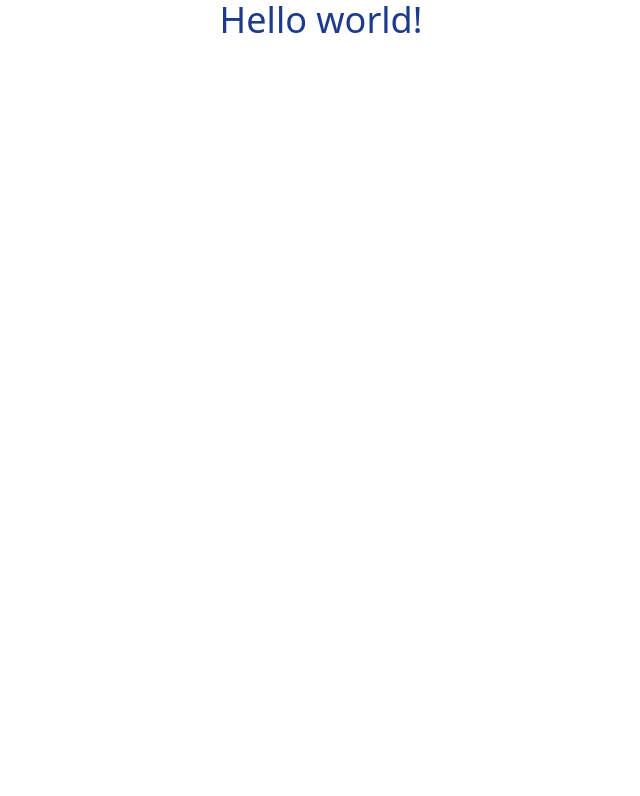
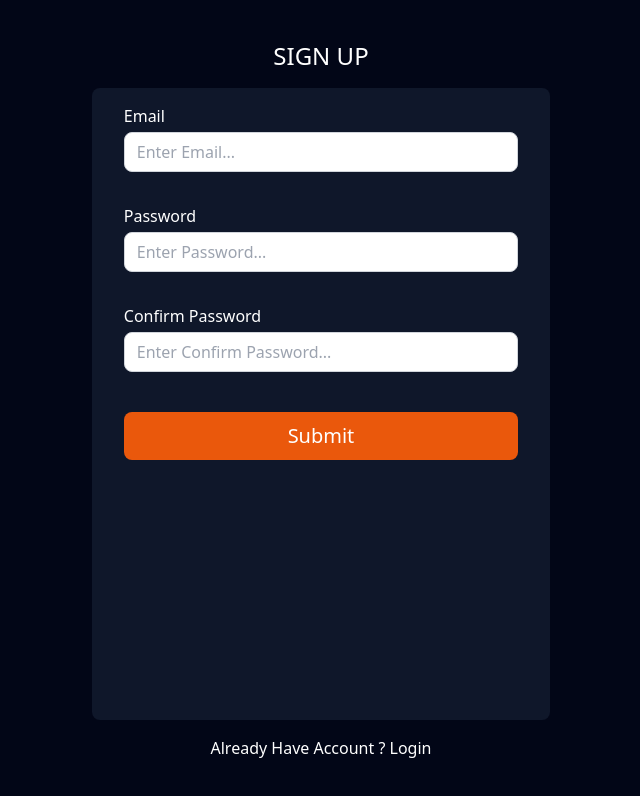
Before and after one commit to shilpi126/mail-box, a React (Create React App) app: page / in a window 1280 px wide. Shown: the top 796 px of the page, without its empty margins (319-959 px from the left). Built offline with nearby package versions, Linux system fonts and the light colour scheme.

Commit message:
:airplane:  signup with firebase

```diff
--- a/package.json
+++ b/package.json
@@ -6,6 +6,7 @@
     "@testing-library/jest-dom": "^5.17.0",
     "@testing-library/react": "^13.4.0",
     "@testing-library/user-event": "^13.5.0",
+    "axios": "^1.7.7",
     "react": "^18.3.1",
     "react-dom": "^18.3.1",
     "react-scripts": "5.0.1",
--- a/src/App.js
+++ b/src/App.js
@@ -1,11 +1,10 @@
+import Signup from "./pages/Signup";
 
 
 function App() {
   return (
     <div>
-    <h1 className="text-4xl text-center text-blue-900" >
-          Hello world!
-    </h1>
+    <Signup/>
     </div>
   );
 }
--- /dev/null
+++ b/src/UI/Button.jsx
@@ -0,0 +1,11 @@
+import React from 'react'
+
+const Button = (props) => {
+  return (
+
+        <button className={props.className} type={props.type? props.type : "button"}>{props.text}</button>
+
+  )
+}
+
+export default Button
--- /dev/null
+++ b/src/UI/Card.jsx
@@ -0,0 +1,9 @@
+import React from 'react'
+
+const Card = () => {
+  return (
+    <div>Card</div>
+  )
+}
+
+export default Card
--- /dev/null
+++ b/src/UI/Input.jsx
@@ -0,0 +1,27 @@
+import React from 'react'
+
+export const Input = (props) => {
+  return (
+        <input
+        id={props.id}
+        type={props.type}
+        onChange={props.onChange}
+        value={props.value}
+        placeholder={props.placeholder}
+        className={props.className}
+
+        />
+
+  )
+}
+
+
+
+export const Label = (props) => {
+    return (
+
+        <label className={props.className} htmlFor={props.htmlFor}>{props.label}</label>
+
+
+    )
+  }
--- /dev/null
+++ b/src/pages/Signup.jsx
@@ -0,0 +1,168 @@
+import React, { useState } from 'react'
+import { Input, Label } from '../UI/Input'
+import Button from '../UI/Button'
+import axios from "axios"
+const API_KEY = " AIzaSyDx8j0xIWbpWXGgSWOCqFCU4tGyOV8Or_Q"
+
+const Signup = () => {
+    const [email, setEmail] = useState("")
+    const [password, setPassword] = useState("")
+    const [confirmPassword, setConfirmPassword] = useState("")
+    const [errors , setErrors] = useState({})
+    const [isValid, setIsValid] = useState(false)
+
+    const validateEmail = () => {
+        if (!email.includes("@")) {
+            setErrors((prevErrors) => ({ ...prevErrors, email: "Invalid email address." }))
+            return false
+        } else {
+            setErrors((prevErrors) => ({ ...prevErrors, email: null }))
+            return true
+        }
+    }
+
+    const validatePassword = () => {
+        if (password.trim().length <= 6) {
+            setErrors((prevErrors) => ({ ...prevErrors, password: "Password must be longer than 6 characters." }))
+            return false
+        } else {
+            setErrors((prevErrors) => ({ ...prevErrors, password: null }))
+            return true
+        }
+    }
+
+    const validateConfirmPassword = () => {
+        if (confirmPassword !== password) {
+            setErrors((prevErrors) => ({ ...prevErrors, confirmPassword: "Passwords do not match or are too short." }))
+            return false
+        } else {
+            setErrors((prevErrors) => ({ ...prevErrors, confirmPassword: null }))
+            return true
+        }
+    }
+
+    const isFormValidate = () => {
+        const isEmailValid = validateEmail()
+        const isPasswordValid = validatePassword()
+        const isConfirmPasswordValid = validateConfirmPassword()
+
+        if (isEmailValid && isPasswordValid && isConfirmPasswordValid) {
+            setIsValid(true)
+            return true
+        } else {
+            setIsValid(false)
+            return false
+        }
+    }
+
+    const handleFormSubmit = async(event) => {
+        event.preventDefault()
+        try{
+        if (isFormValidate()) {
+
+            const response = await axios.post(`https://identitytoolkit.googleapis.com/v1/accounts:signUp?key=${API_KEY}`,{
+                email,
+                password,
+                returnSecureToken:true,
+            })
+
+
+            if(!response.ok) {
+                throw new Error("something went wrong!")
+            }
+
+            console.log(response.data)
+
+
+        } else {
+            throw new Error("Form is invalid. Please fix errors.")
+        }
+        }catch(err){
+        console.log(err.message)
+        }
+
+        setEmail("")
+        setPassword("")
+        setConfirmPassword("")
+    }
+
+
+
+
+  return (
+    <React.Fragment>
+       <div className='bg-slate-950 p-10 w-screen h-screen flex justify-center flex-col items-center'>
+       <h1 className='text-center text-2xl text-white mb-4 uppercase'>Sign Up</h1>
+        <form onSubmit={handleFormSubmit} className='bg-slate-900 w-98 h-full  pl-8 pr-8 pt-4 pb-4  rounded-lg'>
+        <div className='mb-1  h-24'>
+            <Label
+            htmlFor="email"
+            label="Email"
+            className="text-white font-small"
+            />
+            <Input
+            id="email"
+            type="email"
+
+            value={email}
+            placeholder="Enter Email..."
+            onChange={(event) => {
+                setEmail(event.target.value)
+            }}
+            className="mt-1  h-10 w-full p-3 border border-gray-300 rounded-lg bg-white text-black"
+            />
+            {errors.email && <p className="text-red-500 text-sm mt-1">{errors.email}</p>}
+            </div>
+
+            <div className='mb-1  h-24'>
+            <Label
+            htmlFor="password"
+            label="Password"
+            className="text-white font-small"
+            />
+            <Input
+            id="password"
+            type="password"
+            value={password}
+            placeholder="Enter Password..."
+            onChange={(event) => {
+            setPassword(event.target.value)
+            }
+        }
+            className="mt-1 h-10 w-full p-3 border border-gray-300 rounded-lg bg-white text-black"
+            />
+     {errors.password && <p className="text-red-500 text-sm mt-1">{errors.password}</p>}
+     </div>
+
+            <div className='mb-1  h-24'>
+            <Label
+            htmlFor="confirmPassword"
+            label="Confirm Password"
+            className="text-white font-small"
+            />
+            <Input
+            id="confirmPassword"
+            type="password"
+            value={confirmPassword}
+            onChange={(event) => {
+            setConfirmPassword(event.target.value)
+            }}
+            placeholder="Enter Confirm Password..."
+            className="mt-1  h-10 w-full p-3 border border-gray-300 rounded-lg bg-white text-black"
+            />
+                {errors.confirmPassword && <p className="text-red-500 text-sm mt-1">{errors.confirmPassword}</p>}
+                </div>
+            <Button type="submit" text="Submit"   className="w-full mt-2 h-12 text-xl  font-medium   bg-orange-600 text-white font-bold rounded-lg hover:bg-slate-600  transition duration-300"/>
+
+
+            </form>
+            <div>
+
+                <p className='text-white mt-4'>Already Have Account ? Login </p>
+            </div>
+        </div>
+    </React.Fragment>
+  )
+}
+
+export default Signup
```
Also changed, not shown: 1 other file (tests, documents, lock files or other folders).
